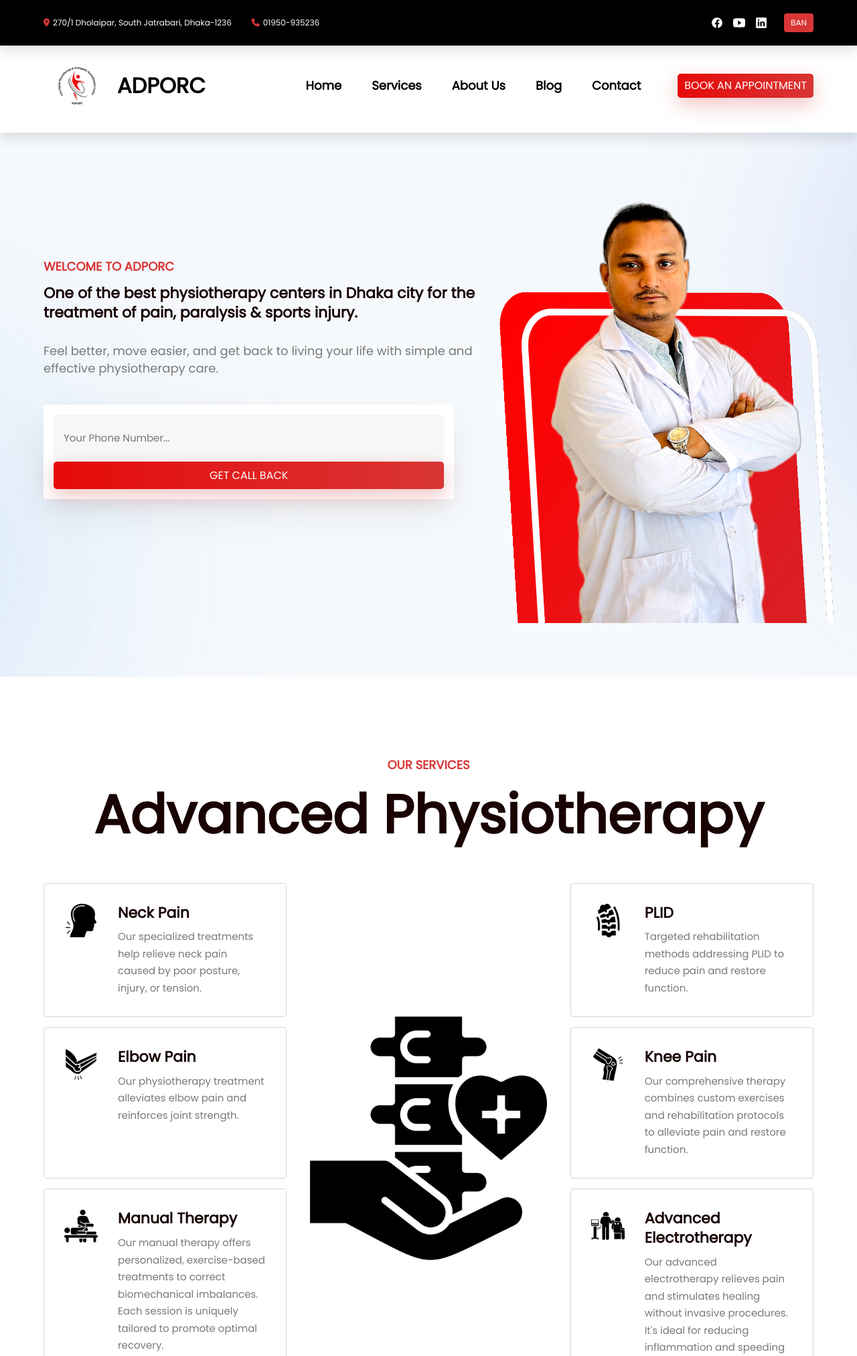
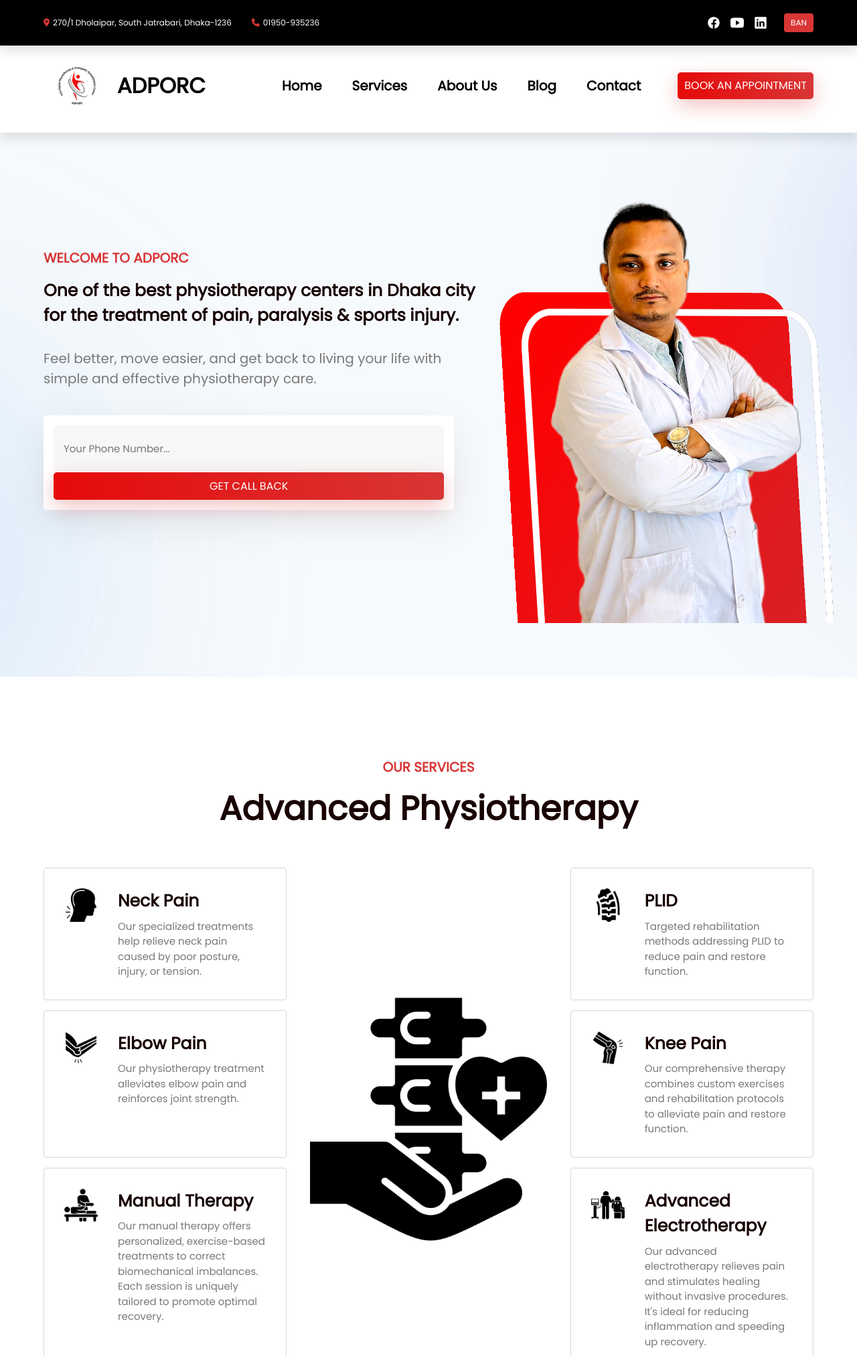
Before and after one commit to itzmehdude17/adporc, a PHP site: page / in a window 1280 px wide. Shown: the top 2024 px of the page at 67% size. Run offline with PHP 8.4, Linux system fonts and the light colour scheme; some web fonts are replaced.

Commit message:
update style.css

```diff
--- a/assets/css/style.css
+++ b/assets/css/style.css
@@ -1235,9 +1321,9 @@ body {
 
   /* custom property */
   :root{
-    --fs-2: 6rem;
-    --fs-1: 4.6rem;
-    --fs-3: 4.6rem;
+    --fs-1: 5rem;
+    --fs-2: 4.6rem;
+    --fs-3: 4.2rem;
   }
 
   /* reused style */
@@ -1405,9 +1491,17 @@ body {
 
   /* custom property */
   :root{
-    --fs-2: 8rem;
-    --fs-1: 5.5rem;
-    --fs-3: 4.8rem;
+    --fs-1: 6rem;
+    --fs-2: 5rem;
+    --fs-3: 4.5rem;
+    --fs-4: 3rem;
+    --fs-5: 2.5rem;
+    --fs-6: 2rem;
+    --fs-7: 1.8rem;
+
+    h1, h2, h3, h4, p, span, a {
+      line-height: 1.5;
+    }
   }
 
   /* reused style */
```
Also changed, not shown: other parts of assets/css/style.css (+86 -0 lines).
